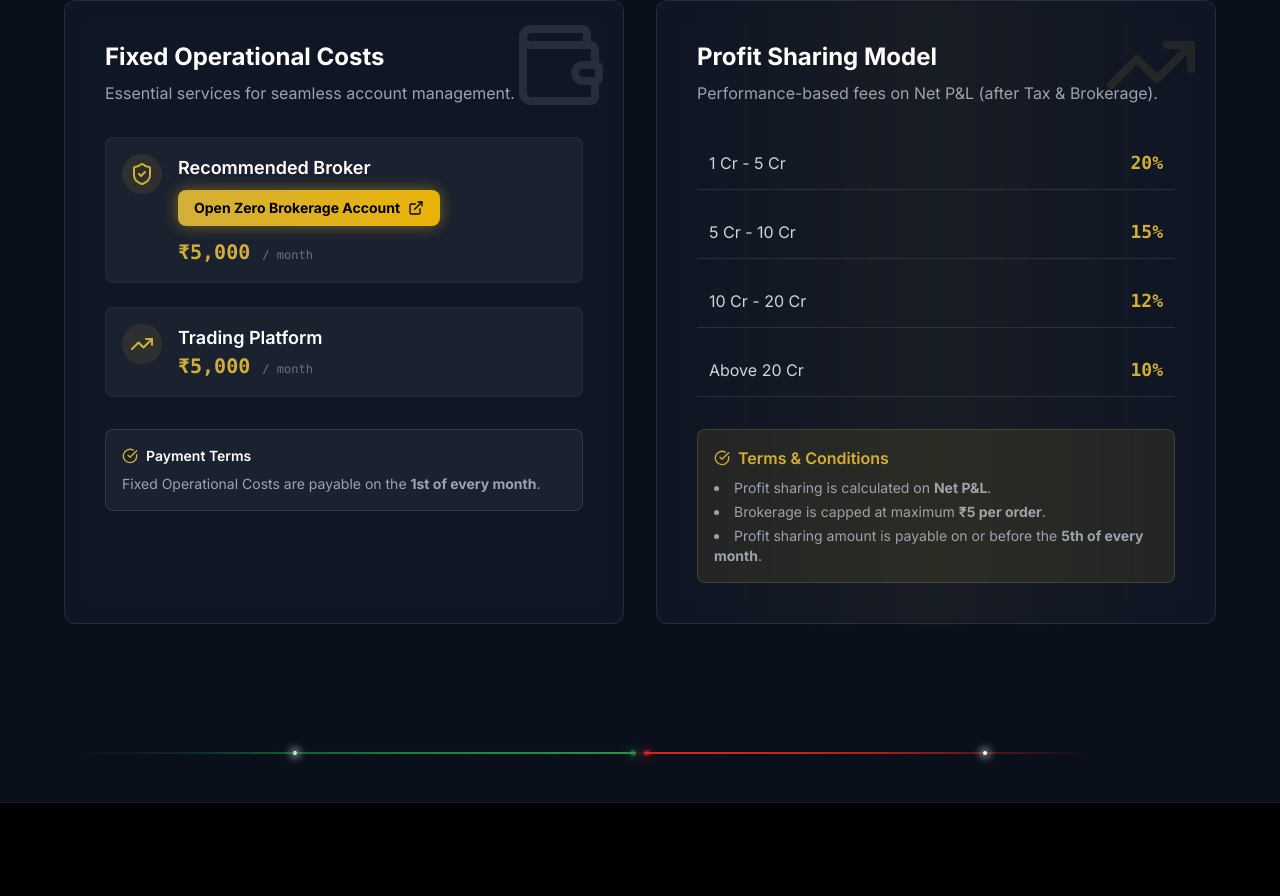
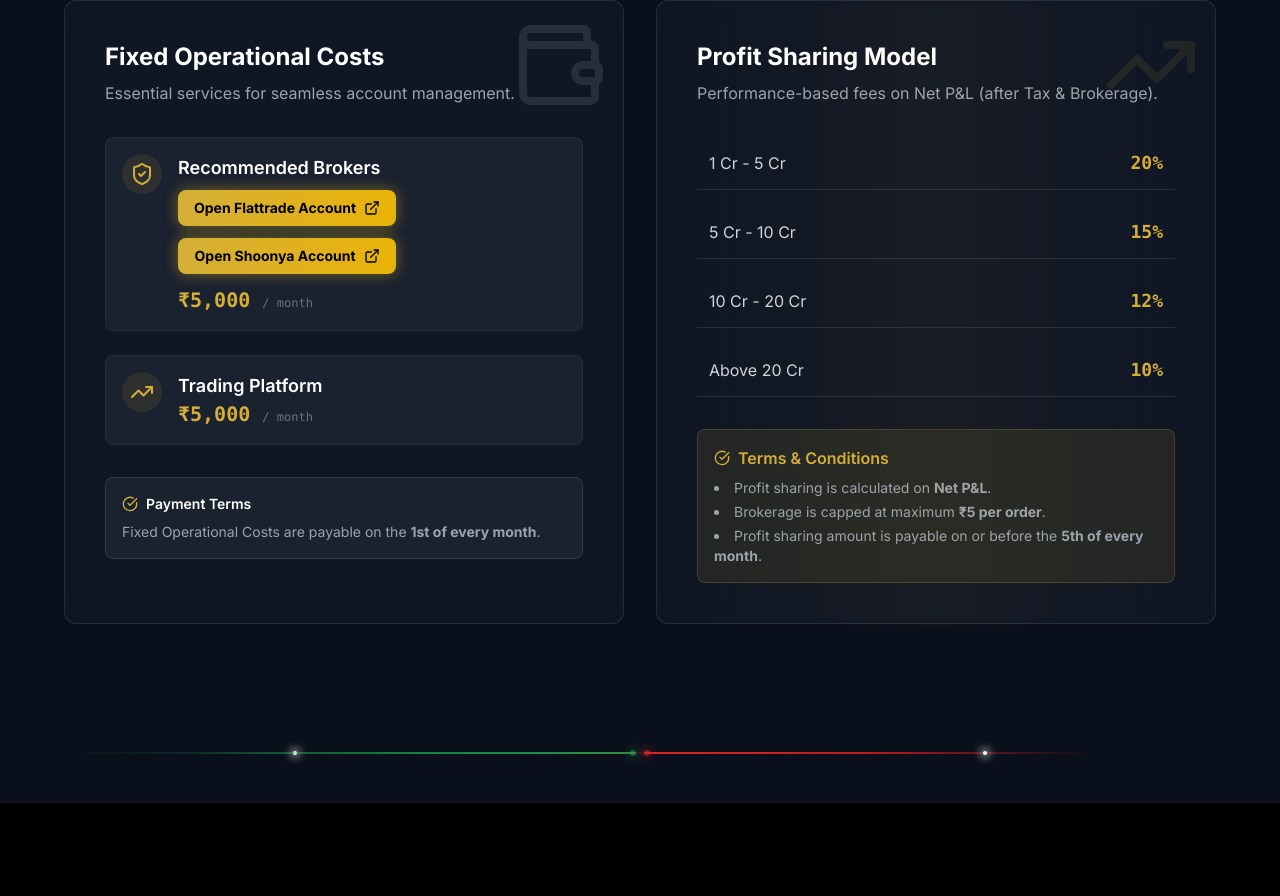
Before and after one commit to maniraja5599/FiFTOGrowth, a React (Vite) app: page / in a window 1280 px wide. Shown: the part 6698-7594 px from the top of the page. Built offline with nearby package versions, Linux system fonts and the light colour scheme; no server answers.

Commit message:
Add Shoonya to Recommended Brokers and update button text

```diff
--- a/src/components/ProfitSharing.jsx
+++ b/src/components/ProfitSharing.jsx
@@ -37,10 +37,14 @@ const ProfitSharing = () => {
                                     <ShieldCheck className="w-6 h-6" />
                                 </div>
                                 <div>
-                                    <h4 className="text-lg font-semibold text-white">Recommended Broker</h4>
-                                    <div className="mb-3 mt-2">
-                                        <a href="https://openaccount.flattrade.in/O_FT003862" target="_blank" rel="noopener noreferrer" className="inline-flex items-center gap-2 px-4 py-2 bg-gradient-to-r from-premium-gold to-yellow-500 text-black font-bold rounded-lg shadow-[0_0_15px_rgba(250,204,21,0.4)] hover:shadow-[0_0_25px_rgba(250,204,21,0.6)] hover:scale-105 transition-all duration-300 text-sm">
-                                            Open Zero Brokerage Account
+                                    <h4 className="text-lg font-semibold text-white">Recommended Brokers</h4>
+                                    <div className="flex flex-col gap-3 mt-2 mb-3">
+                                        <a href="https://openaccount.flattrade.in/O_FT003862" target="_blank" rel="noopener noreferrer" className="inline-flex items-center justify-center gap-2 px-4 py-2 bg-gradient-to-r from-premium-gold to-yellow-500 text-black font-bold rounded-lg shadow-[0_0_15px_rgba(250,204,21,0.4)] hover:shadow-[0_0_25px_rgba(250,204,21,0.6)] hover:scale-105 transition-all duration-300 text-sm w-full">
+                                            Open Flattrade Account
+                                            <svg xmlns="http://www.w3.org/2000/svg" width="16" height="16" viewBox="0 0 24 24" fill="none" stroke="currentColor" strokeWidth="2" strokeLinecap="round" strokeLinejoin="round"><path d="M18 13v6a2 2 0 0 1-2 2H5a2 2 0 0 1-2-2V8a2 2 0 0 1 2-2h6"></path><polyline points="15 3 21 3 21 9"></polyline><line x1="10" y1="14" x2="21" y2="3"></line></svg>
+                                        </a>
+                                        <a href="https://shoonya.com/" target="_blank" rel="noopener noreferrer" className="inline-flex items-center justify-center gap-2 px-4 py-2 bg-gradient-to-r from-premium-gold to-yellow-500 text-black font-bold rounded-lg shadow-[0_0_15px_rgba(250,204,21,0.4)] hover:shadow-[0_0_25px_rgba(250,204,21,0.6)] hover:scale-105 transition-all duration-300 text-sm w-full">
+                                            Open Shoonya Account
                                             <svg xmlns="http://www.w3.org/2000/svg" width="16" height="16" viewBox="0 0 24 24" fill="none" stroke="currentColor" strokeWidth="2" strokeLinecap="round" strokeLinejoin="round"><path d="M18 13v6a2 2 0 0 1-2 2H5a2 2 0 0 1-2-2V8a2 2 0 0 1 2-2h6"></path><polyline points="15 3 21 3 21 9"></polyline><line x1="10" y1="14" x2="21" y2="3"></line></svg>
                                         </a>
                                     </div>
```
